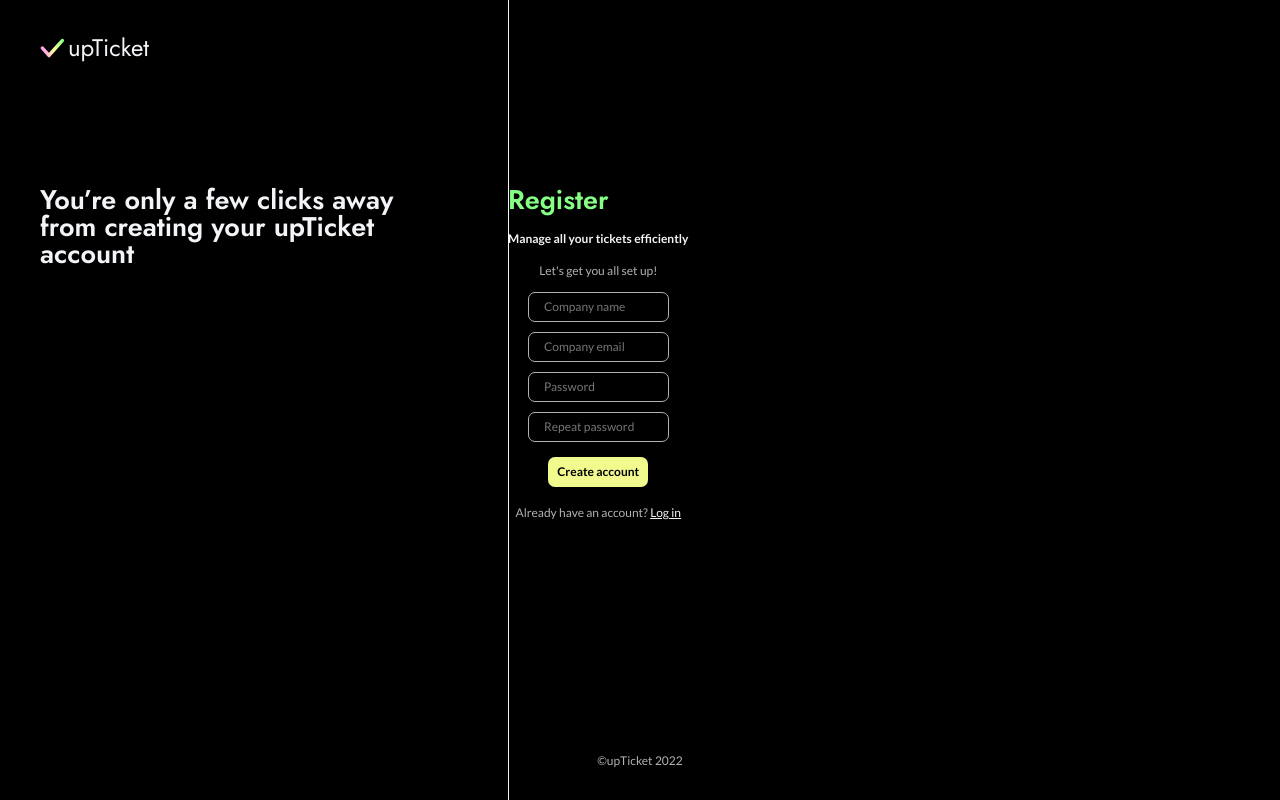
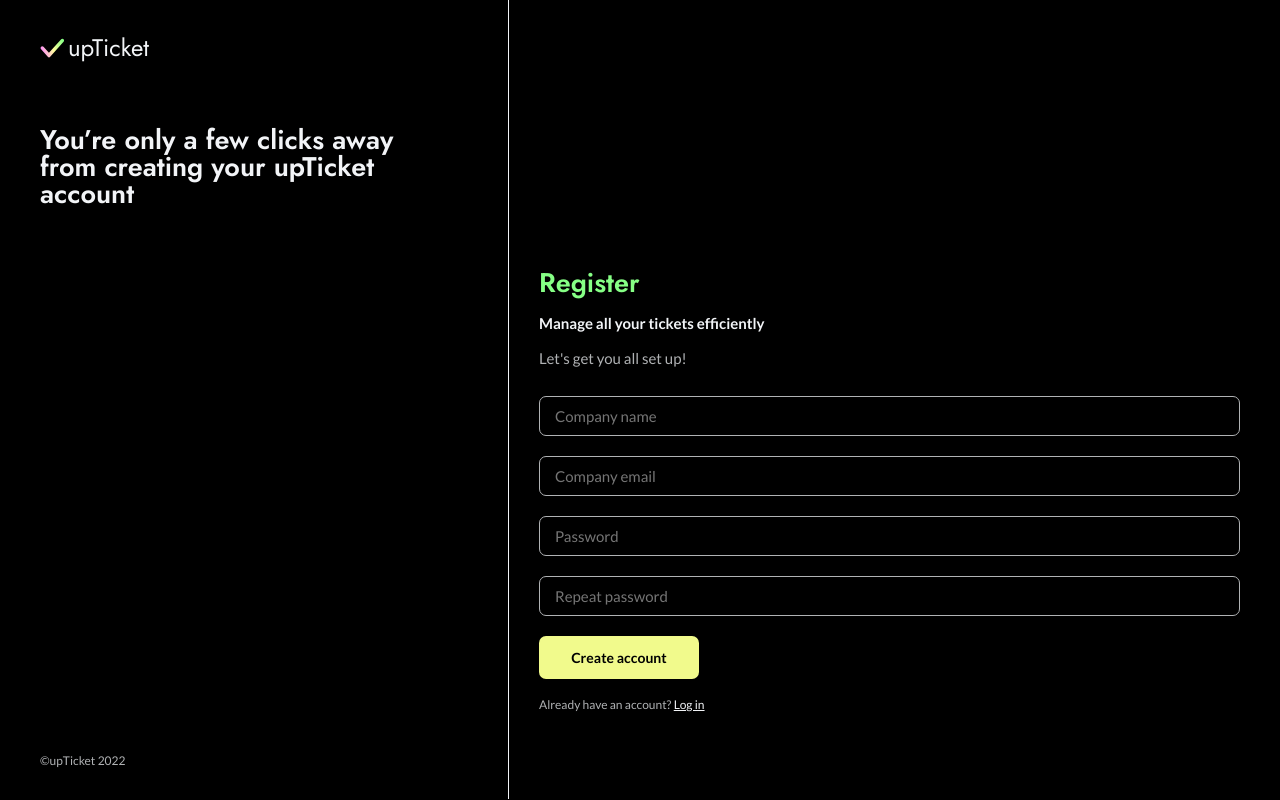
Before and after one commit to mclbdn/upTicket, a React (Create React App) app in the folder client/: page /signup in a window 1280 px wide. Built offline with nearby package versions, Linux system fonts and the light colour scheme.

Commit message:
Finish sign up page for tablet

```diff
--- a/client/src/pages/NewSignUpPage.module.scss
+++ b/client/src/pages/NewSignUpPage.module.scss
@@ -3,6 +3,7 @@
 main {
   color: $new-off-white-color;
   font-family: "Jost", sans-serif;
+  height: 100vh;
 
   nav {
     padding: 30px 20px 0;
@@ -32,13 +33,12 @@ main {
     }
 
     @media screen and (min-width: 744px) {
-      padding: 30px 40px 60px;
+      padding: 30px 40px 0;
     }
   }
 
   .left_and_right_containers {
     display: block;
-
 
     .left_side_container {
       display: none;
@@ -48,21 +48,18 @@ main {
         font-weight: 600;
         font-size: 27px;
         line-height: 100%;
-        margin-top: 60px;
         width: 85%;
         text-align: left;
       }
 
-
-
       .white_vertical_line {
         position: absolute;
         content: "";
-        width: .3px;
+        width: 0.3px;
         background-color: $new-off-white-color;
         height: 100vh;
         right: 0;
-        top: -126px;
+        top: -127px;
       }
 
       @media screen and (min-width: 744px) {
@@ -70,10 +67,13 @@ main {
         position: relative;
         width: 39%;
       }
+
+      @media screen and (min-width: 744px) {
+        margin-top: 60px;
+      }
     }
 
     .right_side_container {
-
       h1 {
         color: $green-color;
         font-weight: 600;
@@ -85,6 +85,8 @@ main {
         @media screen and (min-width: 744px) {
           font-size: 27px;
           text-align: left;
+          margin-left: 31px;
+          margin-top: 25.35vh;
         }
       }
 
@@ -96,6 +98,12 @@ main {
         text-align: center;
         margin-top: 20px;
         margin-bottom: 20px;
+
+        @media screen and (min-width: 744px) {
+          font-size: 15px;
+          margin-left: 31px;
+          text-align: left;
+        }
       }
 
       .under_para_para {
@@ -106,6 +114,13 @@ main {
         text-align: center;
         margin-bottom: 15px;
         color: $darker-gray;
+
+        @media screen and (min-width: 744px) {
+          font-size: 15px;
+          margin-left: 31px;
+          text-align: left;
+          margin-bottom: 30px;
+        }
       }
 
       form {
@@ -142,6 +157,18 @@ main {
           &:last-of-type {
             margin-bottom: 15px;
           }
+
+          @media screen and (min-width: 744px) {
+            height: 40px;
+            line-height: 40px;
+            font-size: 15px;
+            margin-bottom: 20px;
+            width: 100%;
+
+            &:last-of-type {
+              margin-bottom: 20px;
+            }
+          }
         }
 
         button {
@@ -155,6 +182,18 @@ main {
           font-size: 12px;
           font-weight: 700;
           margin: 0 auto;
+
+          @media screen and (min-width: 744px) {
+            width: 160px;
+            height: 43px;
+            font-size: 14px;
+            margin: 0;
+          }
+        }
+
+        @media screen and (min-width: 744px) {
+          margin: 0 0 0 31px;
+          width: auto;
         }
       }
 
@@ -170,6 +209,11 @@ main {
         a {
           color: $new-off-white-color;
         }
+
+        @media screen and (min-width: 744px) {
+          text-align: left;
+          margin-left: 31px;
+        }
       }
 
       .copyright_para {
@@ -182,6 +226,15 @@ main {
         bottom: 30px;
         left: 0;
         right: 0;
+
+        @media screen and (min-width: 744px) {
+          margin: 0;
+          left: 40px;
+        }
+      }
+
+      @media screen and (min-width: 744px) {
+        flex: 1;
       }
     }
 
```
Lines whose indentation alone changed are shown as unchanged.
